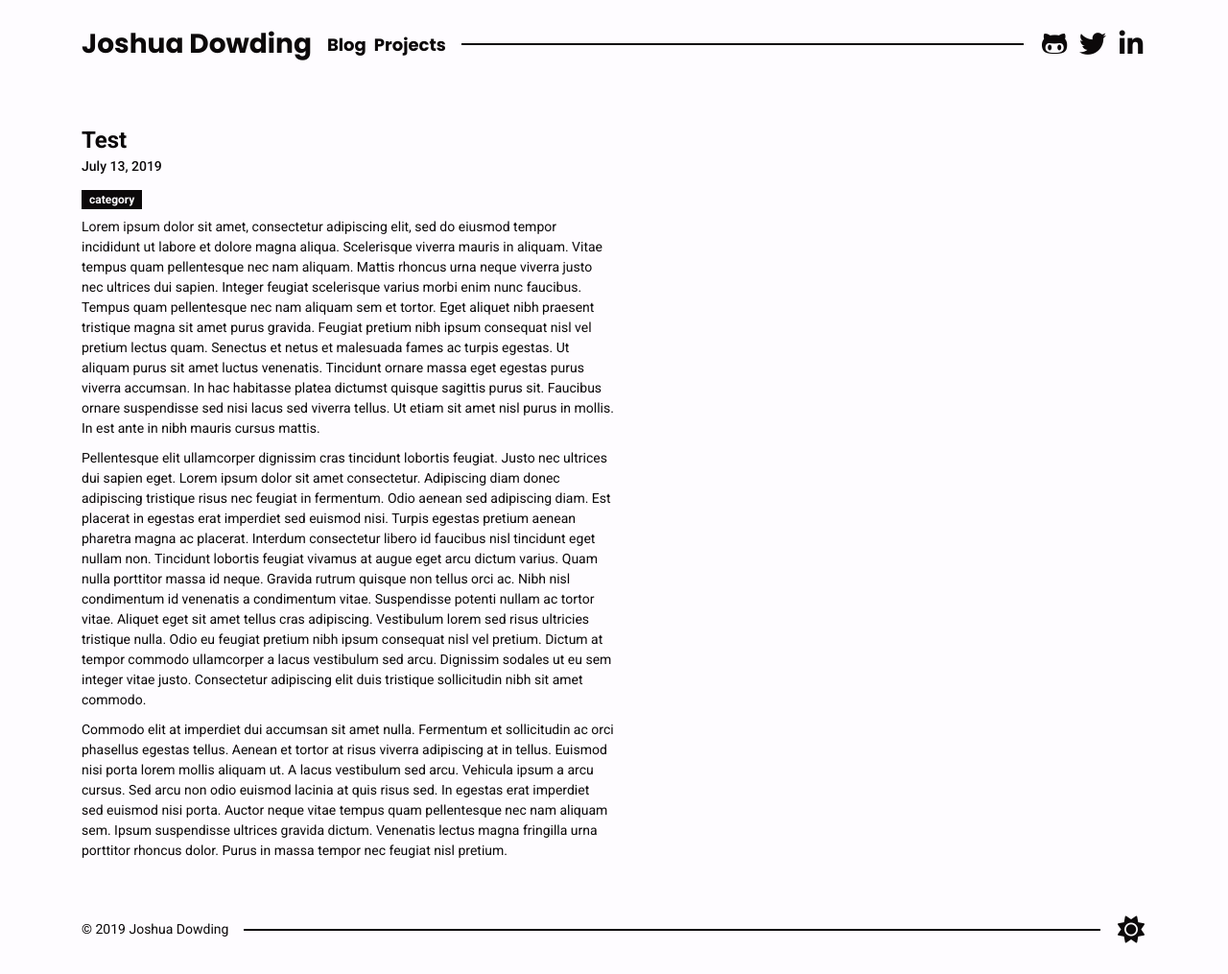
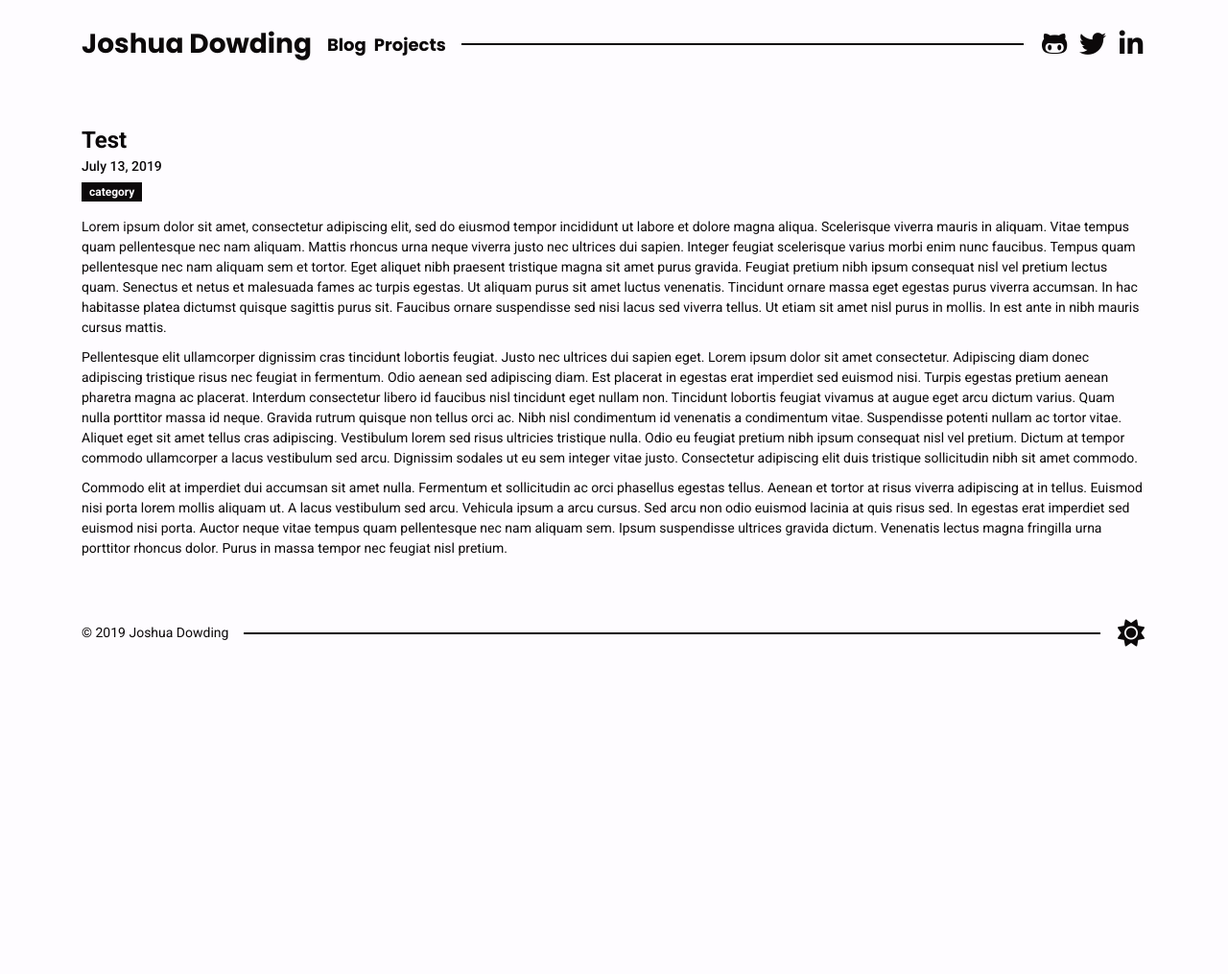
Before and after one commit to joshuadowding/jdowding.me, a Jekyll site: the page built from _posts/2019-07-13-Test.md, in a window 1280 px wide. Shown: the whole page at 96% size. Built offline with Jekyll 4.4.1, drawn with Linux system fonts in a browser that asks for light colours; nearby versions of some CDN libraries; after the commit the page ends 900 px from its top, so only the background shows below that.

Commit message:
post: reinstate full-spread css and hide tags if none

```diff
--- a/_layouts/post.html
+++ b/_layouts/post.html
@@ -13,17 +13,21 @@ layout: default
             <h6>{{ page.date | date: "%B %e, %Y" }}</h6>
           </div>
 
+          {% if page.tags != empty %}
           <div class="post-tags">
             {% for tag in page.tags %}
             <p class="tag"><span class="badge badge-secondary">{{ tag }}</span></p>
             {% endfor %}
           </div>
+          {% endif %}
 
+          {% if page.categories != empty %}
           <div class="post-catagories">
             {% for category in page.categories %}
             <p class="category"><span class="badge badge-secondary">{{ category }}</span></p>
             {% endfor %}
           </div>
+          {% endif %}
 
           <div class="post-content">
             {{ content }}
--- a/css/main.scss
+++ b/css/main.scss
@@ -425,6 +425,12 @@ html {
         align-items: center;
         min-height: 256px;
 
+        &.full-spread {
+          .post-body {
+            width: 100%;
+          }
+        }
+
         &:first-child {
           margin: 0 0 24px;
         }
@@ -480,6 +486,10 @@ html {
               font-size: 1.2rem;
               margin: 0 8px 0 0;
             }
+          }
+
+          .post-content {
+            margin: 16px 0;
           }
 
           .post-excerpt {
```
